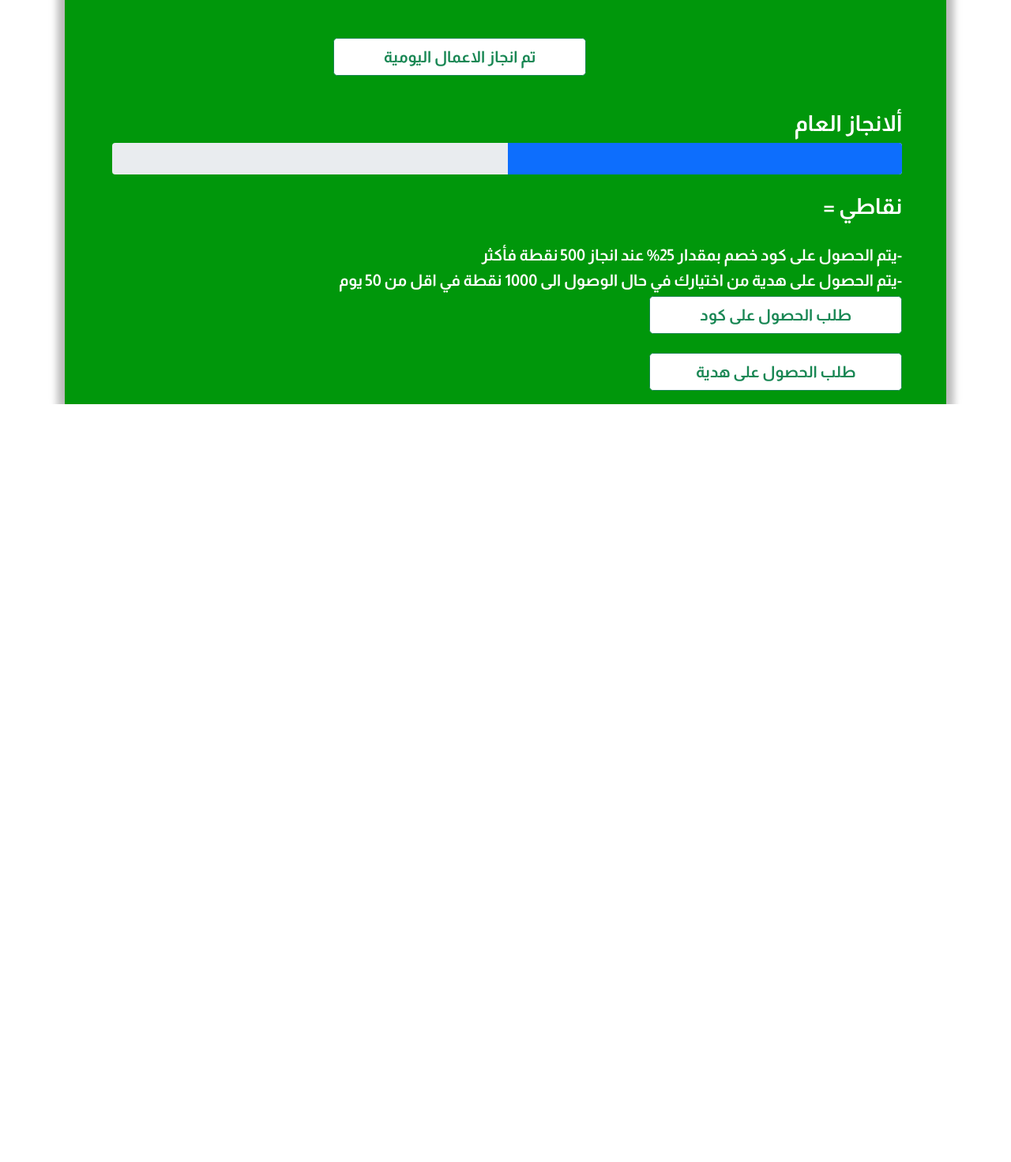
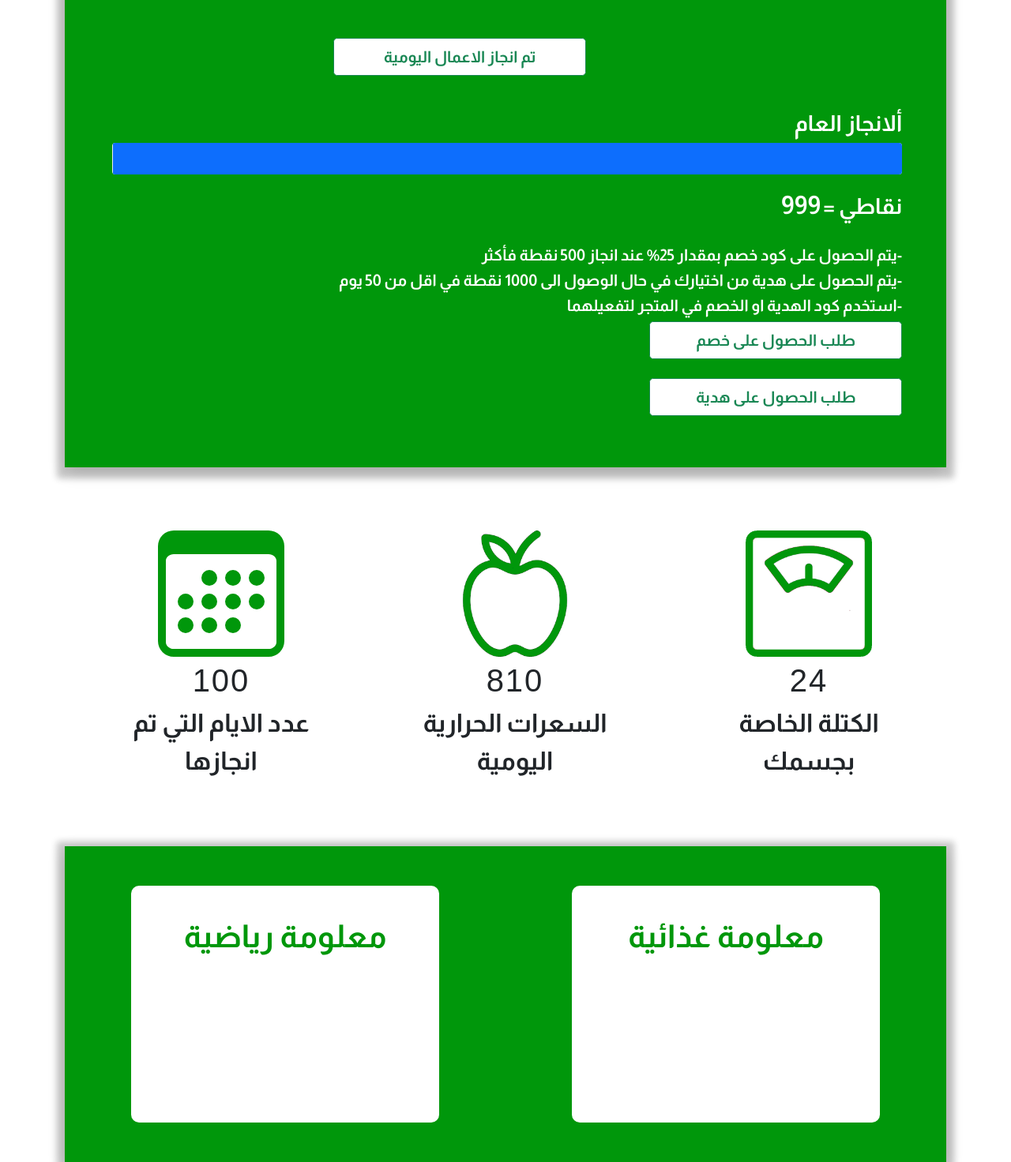
Before and after one commit to Motasem333/Mostasharak, a PHP site: page /Main1.php in a window 1280 px wide. Shown: the part 1280-2752 px from the top of the page at 79% size. Before the commit the page ends 1792 px from the top, so only its background shows below. Run offline with PHP 8.4, Linux system fonts and the light colour scheme; data that the repository does not hold is empty; some libraries are stand-ins or nearby versions; some web fonts are replaced.

Commit message:
Main Page 90%

```diff
--- a/Main1.php
+++ b/Main1.php
@@ -1,7 +1,8 @@
 <!DOCTYPE html>
 
-
+<!--
 <?php
+/*
 $servername = "localhost";
 $username = "root";
 $pass = "";
@@ -22,21 +23,11 @@ else {
 	$run_num = mysqli_num_rows($run_select);
 
 }
-
-
-
-
-
-
-
-
-
-
-
+*/
 ?>
+-->
 <html lang="en" dir="ltr">
 <head>
-    <meta charset="UTF-8">
     <meta http-equiv="X-UA-Compatible" content="IE=edge">
     <meta name="viewport" content="width=device-width, initial-scale=1.0">
     <link rel="apple-touch-icon" sizes="180x180" href="img/apple-touch-icon.png">
@@ -65,16 +56,18 @@ else {
       <div class="container">
 <div class="alert alert-success" role="alert" style="margin-top:10vh; margin-bottom:2vh ;direction:rtl">
   <h4 class="alert-heading" style="direction:rtl; float:start">مرحبا بك !</h4>
+  <!---
   <?php
+  /*
    $email = $_POST['Email'];
    $select_name ="select F_name from user where Email = '$email'";
    $run_select1 = mysqli_query($conn,$select_name);
    while($result = mysqli_fetch_assoc($run_select1)){
    echo "<p>   <b>".$result['F_name']."</b>  تبين من خلال بياناتك التي ادخلتها ان هذا هو انسب برنامج غذائي لمدة 30 يوم القادمة </p>";}
-  ?>
+ */ ?>-->
   <hr>
 </div>
-            <div class="Sec1" style="margin-top:2vh ">
+            <div class="Sec1" style="margin-top:2vh ;  height: 195vh; ">
 
                 <div class="head">
                     <h1 style="margin-bottom:5vh">الجدول الغذائي المقترح</h1>
@@ -91,7 +84,9 @@ else {
                             </tr>
                         </thead>
                         <tbody>
+                            <!---
 						<?php
+                        /*
 						if ( $run_num > 0){
 						while($row = mysqli_fetch_assoc($run_select)){
 						  echo "<tr>";
@@ -109,7 +104,8 @@ else {
 							 echo "<td> "."<b> فارغ </b>"."</td>";
 							 echo "<td> "."<b> فارغ </b>"."</td>";
 						}
-						?>
+                        */
+						?> -->
                         </tbody>
                     </table>
 
@@ -123,7 +119,7 @@ else {
                         <h3>ألانجاز العام</h3>
                         <div class="progress">
                             <div class="progress-bar" id="progress-bar" role="progressbar" aria-valuenow="0"
-                            aria-valuemin="0" aria-valuemax="1500" style="width:499px">
+                            aria-valuemin="0" aria-valuemax="1500" style="width:999px">
                             </div>
                           </div>
                           <div class="Prpoint">
@@ -134,20 +130,69 @@ else {
                           <br><br>
                           <h5>-يتم الحصول على كود خصم بمقدار 25% عند انجاز 500 نقطة فأكثر</h5>
                           <h5>-يتم الحصول على هدية من اختيارك في حال الوصول الى 1000 نقطة في اقل من 50 يوم</h5>
-                          <button class="btn btn-outline-success btn-lg bg-white" id="Get1">طلب الحصول على كود</button>
+                          <h5>-استخدم كود الهدية او الخصم في المتجر لتفعيلهما </h5>
+                          <button class="btn btn-outline-success btn-lg bg-white" id="Get1">طلب الحصول على خصم</button>
                           <button class="btn btn-outline-success btn-lg bg-white" id="Get0" style="pointer-events:none">XXXXXX </button>
                           <img src="img/cancel.png"  id="cancel"alt="">
                           <br><br>
                           <button class="btn btn-outline-success btn-lg bg-white" id="Get2">طلب الحصول على هدية</button>
-
+                          <button class="btn btn-outline-success btn-lg bg-white" id="Get02" style="pointer-events:none ;z">XXXXXX </button>
+                          <img src="img/cancel.png"  id="cancel2" alt="">
 
                     </div>
                 </div>
             </div>
+        <div class="Sec2">
+            <div class="row"  style=" width:100%;justify-content: space-around;">
+                <!-- counter -->
+
+                <div id="Icon_hover" class="col-md-3 col-sm-6 bottom-margin text-center counter-section wow fadeInUp sm-margin-bottom-ten animated" data-wow-duration="300ms" style="visibility: visible; animation-duration: 300ms; animation-name: fadeInUp;">
+                  <img src="img\scale.png"  style="width:20vh"  alt="">
+                    <span id="anim-number-pizza" class="counter-number"></span>
+                    <span class="timer counter alt-font appear" data-to="980" data-speed="7000">24</span>
+                    <p class="counter-title" style="font-size:2rem">الكتلة الخاصة بجسمك</p>
+                </div>
+                <!-- end counter -->
+                <!-- counter -->
+                <div id="Icon_hover" class="col-md-3 col-sm-6 bottom-margin-small text-center counter-section wow fadeInUp xs-margin-bottom-ten animated" data-wow-duration="900ms" style="visibility: visible; animation-duration: 900ms; animation-name: fadeInUp;">
+                  <img src="img\apple.png"   style="width:20vh;"  alt="">
+                     <span class="timer counter alt-font appear" data-to="810" data-speed="7000">810</span>
+                    <span class="counter-title" style="font-size:2rem">السعرات الحرارية اليومية</span>
+                </div>
+                <!-- end counter -->
+                <!-- counter -->
+                <div id="Icon_hover" class="col-md-3 col-sm-6 text-center counter-section wow fadeInUp animated" data-wow-duration="1200ms" style="visibility: visible; animation-duration: 1200ms; animation-name: fadeInUp;">
+                  <img src="img\day.svg"  style="width:20vh"  alt="">
+                     <span class="timer counter alt-font appear" data-to="100" data-speed="7000">100</span>
+                    <span class="counter-title" style="font-size:2rem">   عدد الايام التي تم انجازها</span>
+                </div>
+                <!-- end counter -->
+              </div>
+              </div>
+
+
+
+              <div class="Sec3">
+                  <div class="Dailytopic1" >
+                      <h1>معلومة غذائية </h1>
+                      <p></p>
+                  </div>
+                  <div class="Dailytopic2">
+                    <h1> معلومة رياضية</h1>
+                    <p></p>
+                </div>
+              </div>
+
+
+
+
         </div>
+        </div>
+
 
 </body>
 </html>
 
+<script src="https://cdn.jsdelivr.net/npm/@tensorflow/tfjs/dist/tf.min.js"> </script>
 
-<script src="Main.js"></script>
+<script src="js/Main.js"></script>
--- a/css/Main.css
+++ b/css/Main.css
@@ -1,4 +1,3 @@
-@import url(https://fonts.googleapis.com/css?family=Roboto);
 @keyframes Welcome {
   0% {
     opacity: .1; }
@@ -41,7 +40,7 @@ header {
   direction: rtl;
   background-color: #00970B;
   margin-top: 10vh;
-  height: 185vh;
+  height: 200vh;
   box-shadow: 0 4px 8px 10px rgba(0, 0, 0, 0.2), 0 6px 20px 0 rgba(0, 0, 0, 0.19); }
   .Sec1 .head {
     color: white;
@@ -92,24 +91,75 @@ header {
     .Sec1 #Get1:hover, .Sec1 #Get2:hover {
       padding: 10px;
       color: green; }
-  .Sec1 #Get0 {
+  .Sec1 #Get0, .Sec1 #Get02 {
     margin-right: -40vh;
     transition: all .2s; }
-  .Sec1 #cancel {
+  .Sec1 #cancel, .Sec1 #cancel2 {
     border-radius: 5px;
     width: 6vh;
     height: 6vh; }
 
 .Sec2 {
+  display: flex;
+  justify-content: space-between;
+  width: 100%;
+  direction: rtl;
+  background-color: transparent;
+  margin-top: 10vh;
+  height: 50vh; }
+  .Sec2 #Icon_hover {
+    transition: all .3s; }
+    .Sec2 #Icon_hover:hover {
+      transform: scale(1.1); }
+  .Sec2 .counter-section i {
+    display: block;
+    margin: 0 0 10px; }
+  .Sec2 .counter-section span.counter {
+    font-size: 40px;
+    line-height: 60px;
+    display: block;
+    font-family: "Oswald",sans-serif;
+    letter-spacing: 2px; }
+  .Sec2 .counter-title {
+    font-size: 12px;
+    text-transform: uppercase; }
+  .Sec2 .counter-icon {
+    top: 25px;
+    position: relative; }
+  .Sec2 .counter-style2 .counter-title {
+    float: left; }
+  .Sec2 .counter-style2 span.counter {
+    float: left;
+    margin-right: 10px; }
+  .Sec2 .counter-style2 i {
+    float: right;
+    line-height: 26px;
+    margin: 0 10px 0 0; }
+  .Sec2 .counter-subheadline span {
+    float: right; }
+  .Sec2 .medium-icon {
+    font-size: 40px !important;
+    margin-bottom: 15px !important; }
+
+.Sec3 {
+  display: flex;
+  justify-content: space-around;
   direction: rtl;
   background-color: #00970B;
-  margin-top: 10vh;
+  margin-top: 0vh;
   height: 50vh;
   box-shadow: 0 4px 8px 10px rgba(0, 0, 0, 0.2), 0 6px 20px 0 rgba(0, 0, 0, 0.19); }
-
-#myChart {
-  background-color: white;
-  width: 70%;
-  height: 90%;
-  float: left;
-  margin: 35px auto; }
+  .Sec3 .Dailytopic1, .Sec3 .Dailytopic2 {
+    width: 35%;
+    height: 75%;
+    text-align: center;
+    background-color: white;
+    color: #00970B;
+    margin: auto;
+    border-radius: 10px;
+    transition: all .3s; }
+    .Sec3 .Dailytopic1 h1, .Sec3 .Dailytopic1 p, .Sec3 .Dailytopic2 h1, .Sec3 .Dailytopic2 p {
+      margin-top: 5vh;
+      text-align: center; }
+    .Sec3 .Dailytopic1:hover, .Sec3 .Dailytopic2:hover {
+      transform: scale(1.2); }
--- a/css/Main.scss
+++ b/css/Main.scss
@@ -1,3 +1,4 @@
+
 @keyframes Welcome {
     0%{opacity: .1;}
     100%{opacity: .9;}
@@ -38,7 +39,7 @@
     direction: rtl;
     background-color:   #00970B;
       margin-top: 10vh;
-      height: 185vh;
+      height: 200vh;
       box-shadow: 0 4px 8px 10px rgba(0, 0, 0, 0.2), 0 6px 20px 0 rgba(0, 0, 0, 0.19);
 
       .head{
@@ -109,12 +110,12 @@
           color: green;
         }
       }
-      #Get0{
+      #Get0,#Get02{
 
         margin-right: -40vh;
         transition: all .2s;
       }
-      #cancel {
+      #cancel,#cancel2 {
         border-radius: 5px;
         width: 6vh;
         height: 6vh;
@@ -126,19 +127,68 @@
 
 
     .Sec2 {
+      display: flex;
+      justify-content: space-between;
+      width: 100%;
       direction: rtl;
-    background-color:   #00970B;
+      //color: #00970B;
+    background-color:  transparent;
       margin-top: 10vh;
       height: 50vh;
-      box-shadow: 0 4px 8px 10px rgba(0, 0, 0, 0.2), 0 6px 20px 0 rgba(0, 0, 0, 0.19);
+      //box-shadow: 0 4px 8px 10px rgba(0, 0, 0, 0.2), 0 6px 20px 0 rgba(0, 0, 0, 0.19);
+      #Icon_hover{
+        transition: all .3s;
+        &:hover {
+          transform: scale(1.1);
+        }
+      }
+
+
+      .counter-section i { display:block; margin:0 0 10px}
+      .counter-section span.counter { font-size:40px;  line-height:60px; display:block; font-family: "Oswald",sans-serif; letter-spacing: 2px}
+      .counter-title{ font-size:12px;  text-transform: uppercase}
+      .counter-icon {top:25px; position:relative}
+      .counter-style2 .counter-title { float: left;}
+      .counter-style2 span.counter { float: left; margin-right: 10px;}
+      .counter-style2 i {float: right; line-height: 26px; margin: 0 10px 0 0}
+      .counter-subheadline span {float: right;}
+
+      .medium-icon {
+          font-size: 40px !important;
+          margin-bottom: 15px !important;
+      }
+
+
+  }
+
+
+
+  .Sec3{
+    display: flex;
+    justify-content: space-around;
+    direction: rtl;
+  background-color:  #00970B;
+    margin-top: 0vh;
+    height: 50vh;
+    box-shadow: 0 4px 8px 10px rgba(0, 0, 0, 0.2), 0 6px 20px 0 rgba(0, 0, 0, 0.19);
+
+    .Dailytopic1,.Dailytopic2 {
+      width: 35%;
+      height: 75%;
+      text-align: center;
+      background-color: white;
+      color:  #00970B;
+      margin: auto;
+      border-radius: 10px;
+      transition: all .3s;
+      h1 , p {
+        margin-top: 5vh;
+        text-align: center;
+      }
+
+      &:hover {
+        transform: scale(1.2);
+      }
     }
 
-    @import url(https://fonts.googleapis.com/css?family=Roboto);
-
-#myChart {
-  background-color: white;
-  width: 70%;
-  height: 90%;
-  float: left;
-  margin: 35px auto;
-}
+  }
--- a/js/Main.js
+++ b/js/Main.js
@@ -1,3 +1,20 @@
+$(document).ready(function() {
+
+    $('.counter').each(function () {
+$(this).prop('Counter',0).animate({
+    Counter: $(this).text()
+}, {
+    duration: 4000,
+    easing: 'swing',
+    step: function (now) {
+        $(this).text(Math.ceil(now));
+    }
+});
+});
+
+});
+
+
 
 
 /*
@@ -9,13 +26,12 @@
                     }
                 }
                 PrGo(Butt)*/
-                let Pr = document.getElementsByClassName("progress-bar");
+                let Pr = document.getElementById("progress-bar");
                 Prw = Pr.style.width;
                 console.log(Prw);
                 function m(str){
-
-                    var match = str.match(/(\d+)/);
-                    return match[0]
+                var match = str.match(/(\d+)/);
+                 return match[0]
                 }
                 console.log(m(Prw));
 
@@ -55,6 +71,33 @@
                 }
                 }
 
+
+                document.getElementById("Get2").addEventListener("click",code2);
+                function code2()
+                {
+                    document.getElementById("Get02").style.display = "initial";
+                    document.getElementById("cancel2").style.display = "initial";
+                if (Prp <1000){
+                    document.getElementById("Get02").innerHTML = "لم يتم الحصول على عدد نقاط كافي"
+                    document.getElementById("Get02").style.marginRight = "3vh";
+                }
+                if (Prp >1000){
+                    function getRndInteger(min, max) {
+                    return Math.floor(Math.random() * (max - min)) + min;
+                    }
+                    document.getElementById('Get02').innerHTML = getRndInteger(111111,999999)
+                    document.getElementById("Get02").style.marginRight = "3vh";
+                    document.getElementById("Get2").setAttribute('disabled', 'disabled')
+                }
+                }
+
+                document.getElementById("cancel2").addEventListener("click",cancel2);
+                function cancel2()
+                {
+                    document.getElementById("Get02").style.display = "none";
+                    document.getElementById("cancel2").style.display = "none";
+                    document.getElementById("Get02").style.marginRight = "-40vh";
+                }
                 document.getElementById("cancel").addEventListener("click",cancel);
                 function cancel()
                 {
```
Also changed, not shown: img/apple.png (added), img/apple.svg (added), img/day.svg (added), img/percent.svg (added), img/scale.png (added).
